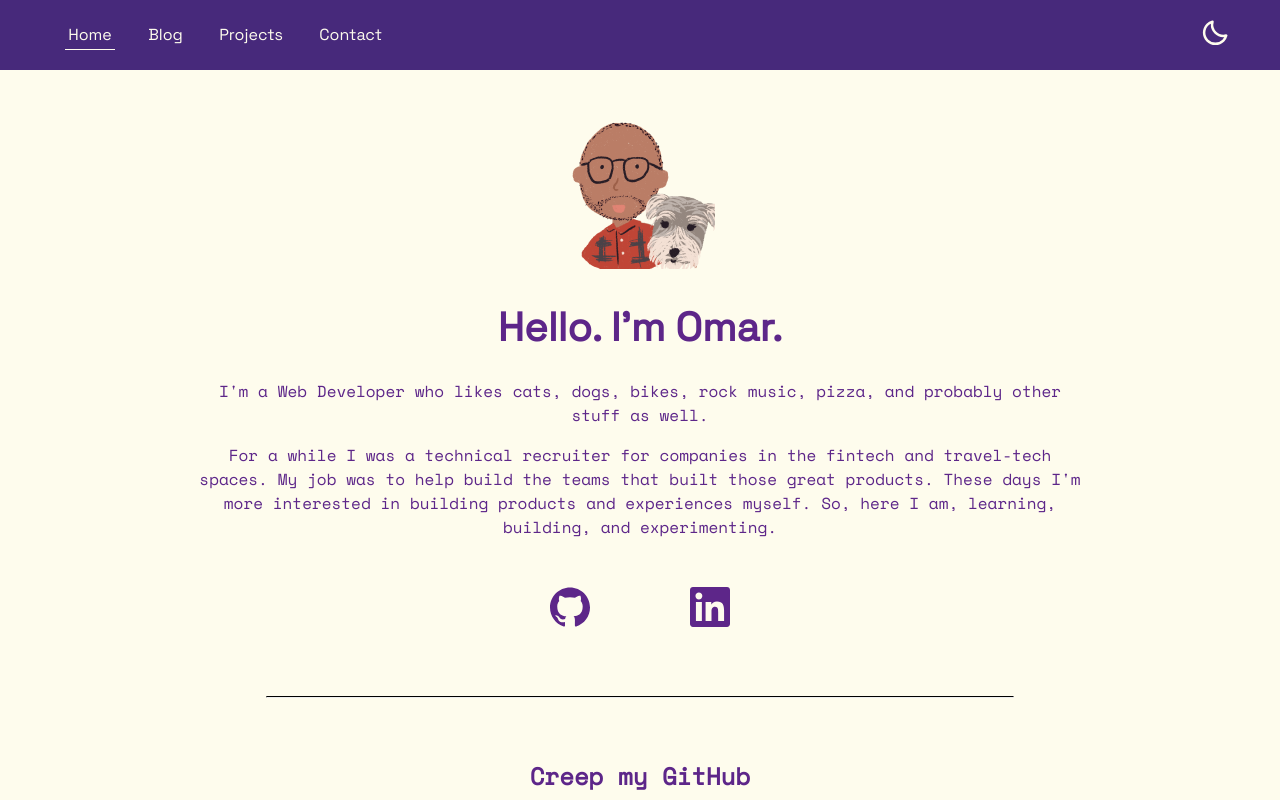
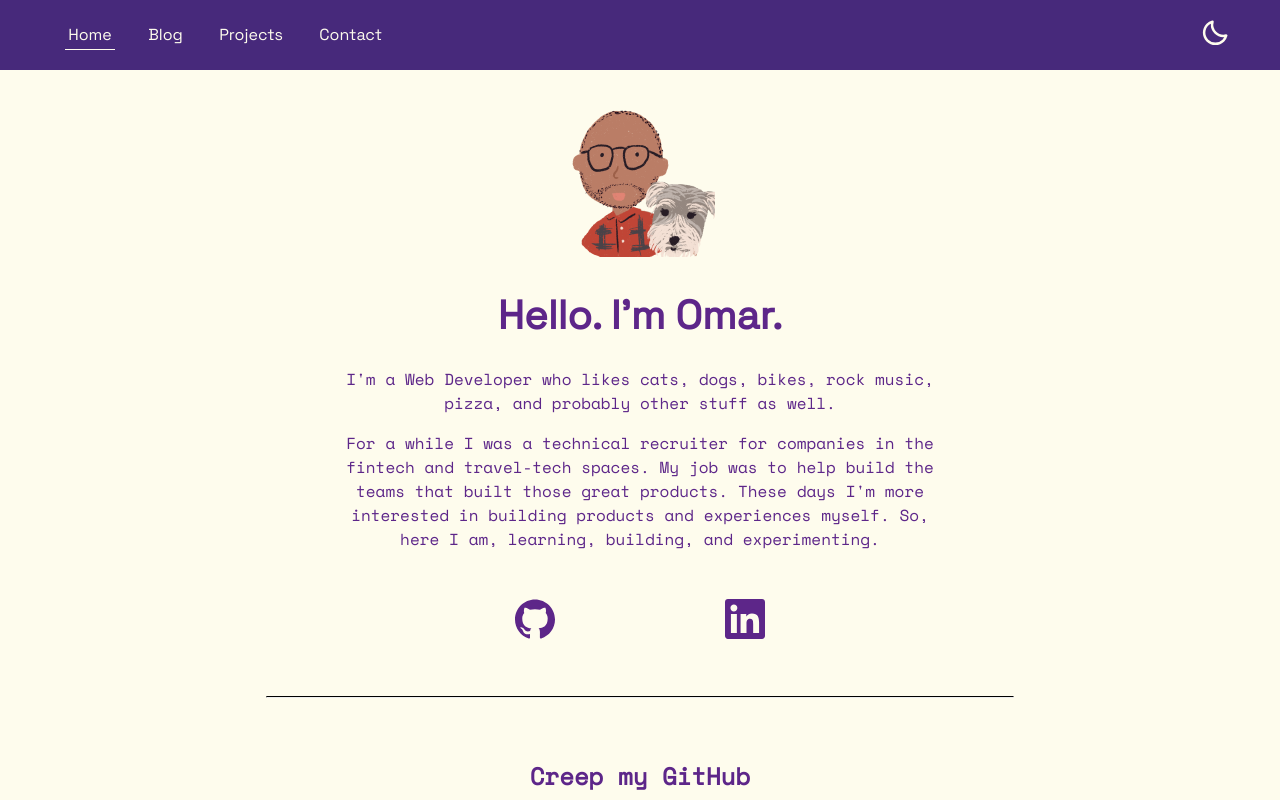
Before and after one commit to lowsound42/homepage, a Next.js app: page / in a window 1280 px wide. Shown: the top 800 px of the page. Built offline with nearby package versions, Linux system fonts and the light colour scheme; no server answers.

Commit message:
fix container width on index

```diff
--- a/components/AboutHero.tsx
+++ b/components/AboutHero.tsx
@@ -71,9 +71,12 @@ const SocialLink = styled.a``;
 const CartoonMe = styled(motion.div)``;
 const AboutText = styled.div`
     text-align: center;
-    width: 90vw;
-    @media ${device.tablet} {
-        width: 70vw;
+    width: 90%;
+    @media ${device.laptop} {
+        width: 70%;
+    }
+    @media ${device.laptop} {
+        width: 50%;
     }
 `;
 const AboutHeader = styled.h1`
```
